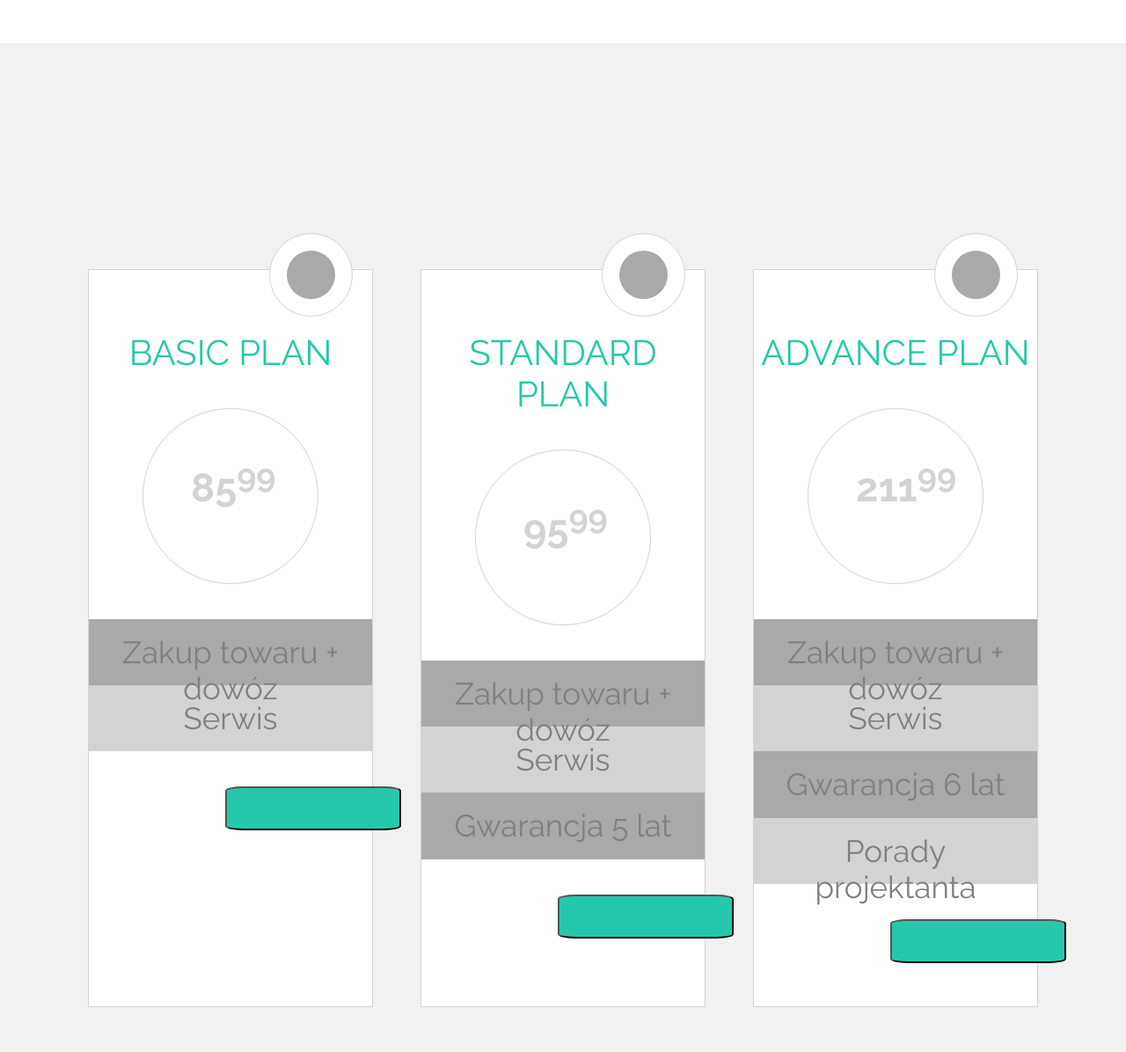
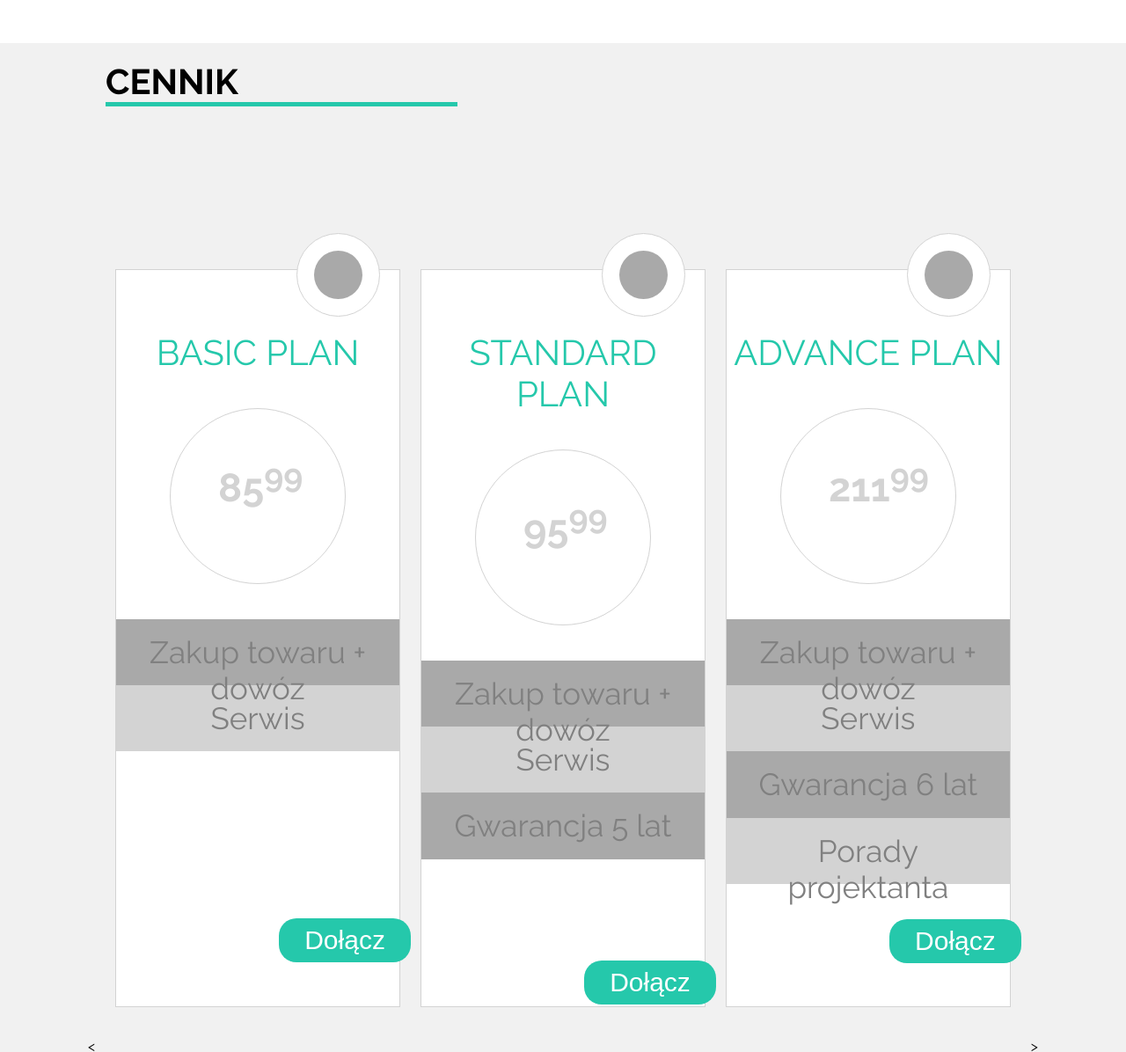
Before and after one commit to lokers778/Sit_on_Chair, a website: page index.html in a window 1280 px wide. Shown: the part 1391-2587 px from the top of the page at 88% size. Drawn offline with Linux system fonts and the light colour scheme.

Commit message:
pricebox done

```diff
--- a/index.html
+++ b/index.html
@@ -64,7 +64,8 @@
 </section> <!--slider-->
 <section class="price-box">
 <!--bigbox1-->
-    <article class="main_width" >
+    <article class="main_width" ><
+        <h3>CENNIK</h3>
 <div class="big_box">
     <div class="big_circle">
         <div class="small_circle"></div>
@@ -75,7 +76,7 @@
     <div class="price_circle"><p class="price">85<sup>99</sup></p></div>
     <div clas="darkgrey">Zakup towaru + dowóz</div>
     <div class="lightgrey">Serwis</div>
-    <button></button>
+    <button id="button1">Dołącz</button>
 </div>
 <!--bigbox2-->
 <div class="big_box">
@@ -90,7 +91,7 @@
     <div clas="darkgrey">Zakup towaru + dowóz</div>
     <div class="lightgrey">Serwis</div>
     <div clas="darkgrey">Gwarancja 5 lat</div>
-    <button></button>
+    <button id="button2">Dołącz</button>
 </div>
 <!--bigbox3-->
 <div class="big_box">
@@ -105,9 +106,9 @@
     <div class="lightgrey">Serwis</div>
     <div clas="darkgrey">Gwarancja 6 lat</div>
     <div class="lightgrey"> Porady projektanta</div>
-    <button></button>
+    <button id="button3">Dołącz</button>
 </div>
-    </article>
+    ></article>
     </section> <!--price-->
 <section class="form">
 <article class="main_width">
--- a/scss/elements/_pricebox.scss
+++ b/scss/elements/_pricebox.scss
@@ -10,6 +10,20 @@
   display:flex;
   justify-content: space-between;
   align-items: flex-end;
+  h3:first-child{
+    MARGIN-LEFT:20px;
+    margin-top: 20px;
+    position:absolute;
+    align-self: flex-start;
+    font-size:40px;
+  &:after{
+    display: block;
+    content: "";
+    width:400px;
+    height: 5px;
+    background-color: #25C8AB;
+  }
+  }
 }
 .big_box{
   font-size:35px;
@@ -74,17 +88,23 @@ h3{
   }
   button {
     position: relative;
-    width: 200px;
+    width: 150px;
     height: 50px;
-    border-radius: 10%;
+    border-radius: 20px;
     color: white;
     background-color: #25C8AB;
-    margin: 40px 155px;
+    margin: 40px 185px;
+    font-size:30px;
+    border:none;
+  }
+  #button1{
+    margin-top:190px;
+  }
+  #button2{
+    margin-top:115px;
   }
 
-  div:nth-child(2) button{
-    margin-top:185px;
-  }
+
   &:hover{
     background-color: #25C8AB;
 
```
Also changed, not shown: css/main.css.
